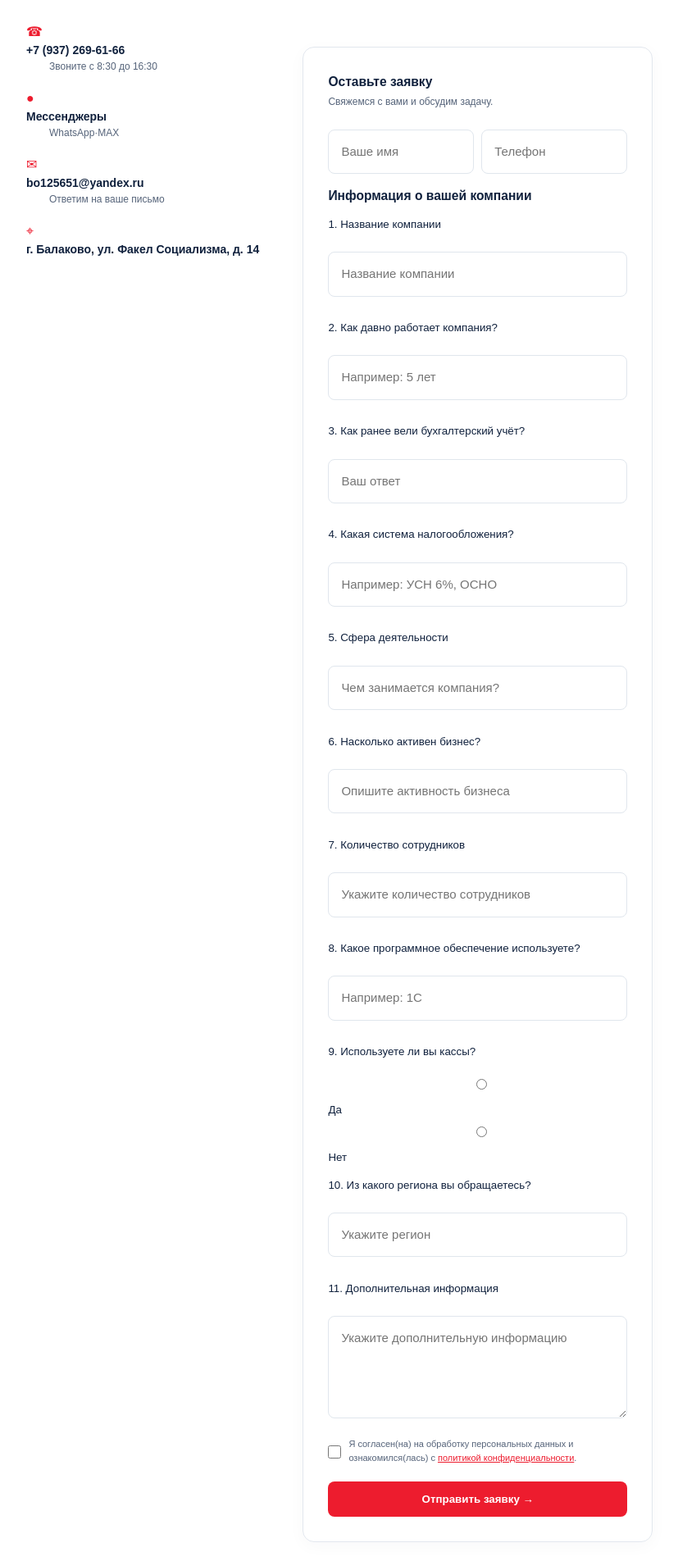
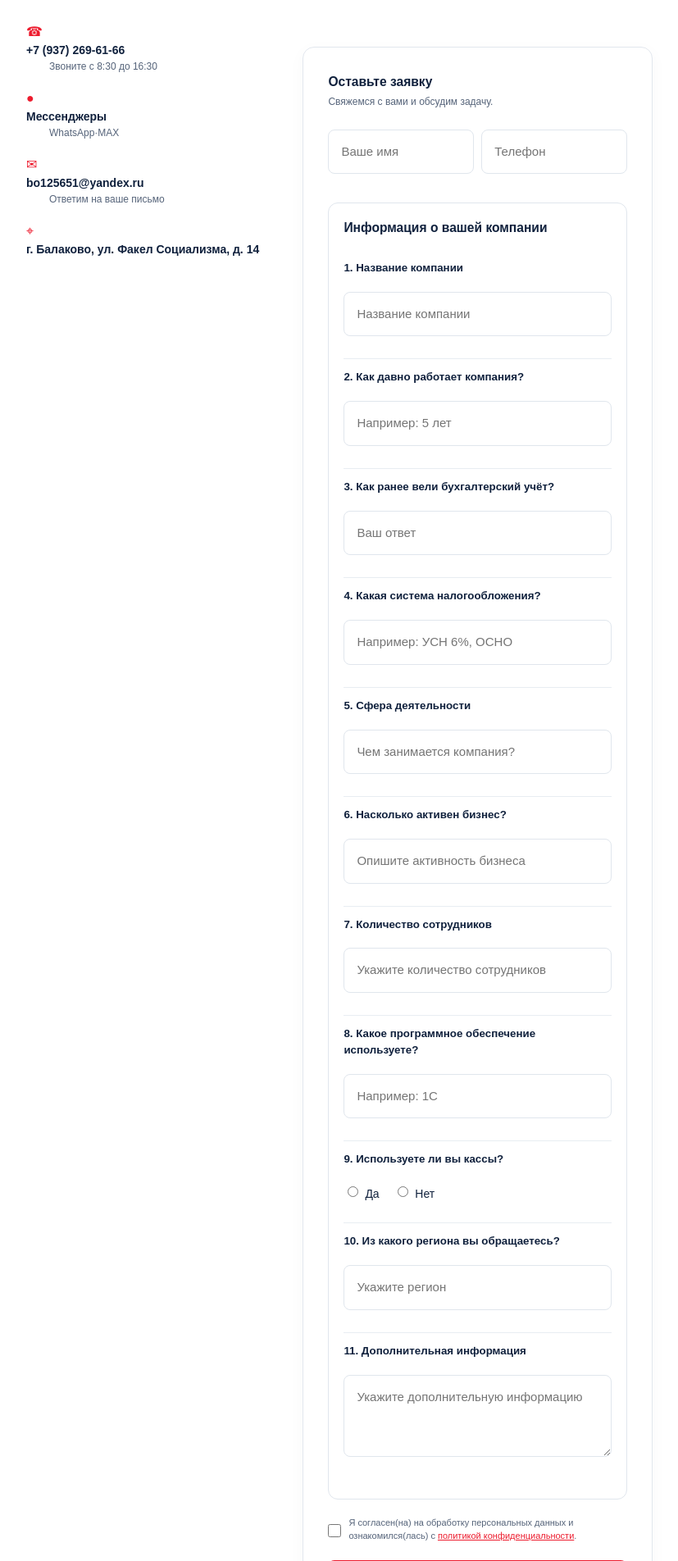
Before and after one commit to tagunovaalena25-png/buh-obsluzhivanie-site, a Flask app: page / in a window 1280 px wide. Shown: the part 4351-6255 px from the top of the page at 82% size, without its empty margins (48-875 px from the left). Run offline with Flask 3, Linux system fonts and the light colour scheme; data comes from the database, SQL or seed files in the repository.

Commit message:
Update style.css

```diff
--- a/static/style.css
+++ b/static/style.css
@@ -338,7 +338,7 @@ form a[href*="consent"]:hover {
 
 /* Увеличиваем поле сообщения */
 #contacts form textarea {
-    min-height: 125px;
+    min-height: 100px;
     resize: vertical;
 }
 /* Увеличиваем карту на сайте */
@@ -500,3 +500,83 @@ form a[href*="consent"]:hover {
     height: auto;
     object-fit: contain;
 }
+.questionnaire {
+    margin: 20px 0;
+    padding: 18px;
+    border: 1px solid #e0e6ed;
+    border-radius: 12px;
+    background: #fff;
+}
+
+.questionnaire h3 {
+    margin: 0 0 15px;
+}
+
+.question-row {
+    padding: 12px 0;
+    border-bottom: 1px solid #e8edf2;
+}
+
+.question-row:last-child {
+    border-bottom: none;
+}
+
+.question-row p {
+    margin: 0 0 9px;
+    font-weight: 600;
+}
+
+.question-row label {
+    display: inline-flex;
+    align-items: center;
+    gap: 5px;
+    margin: 4px 14px 4px 0;
+    font-size: 14px;
+}
+
+.question-row input[type="checkbox"] {
+    width: 16px;
+    height: 16px;
+    margin: 0;
+    padding: 0;
+}
+.questionnaire {
+    margin: 20px 0;
+    padding: 18px;
+    border: 1px solid #e0e6ed;
+    border-radius: 12px;
+    background: #fff;
+}
+
+.questionnaire h3 {
+    margin: 0 0 15px;
+}
+
+.question-row {
+    padding: 12px 0;
+    border-bottom: 1px solid #e8edf2;
+}
+
+.question-row:last-child {
+    border-bottom: none;
+}
+
+.question-row p {
+    margin: 0 0 9px;
+    font-weight: 600;
+}
+
+.question-row label {
+    display: inline-flex;
+    align-items: center;
+    gap: 5px;
+    margin: 4px 14px 4px 0;
+    font-size: 14px;
+}
+
+.question-row input[type="checkbox"] {
+    width: 16px;
+    height: 16px;
+    margin: 0;
+    padding: 0;
+}
```
